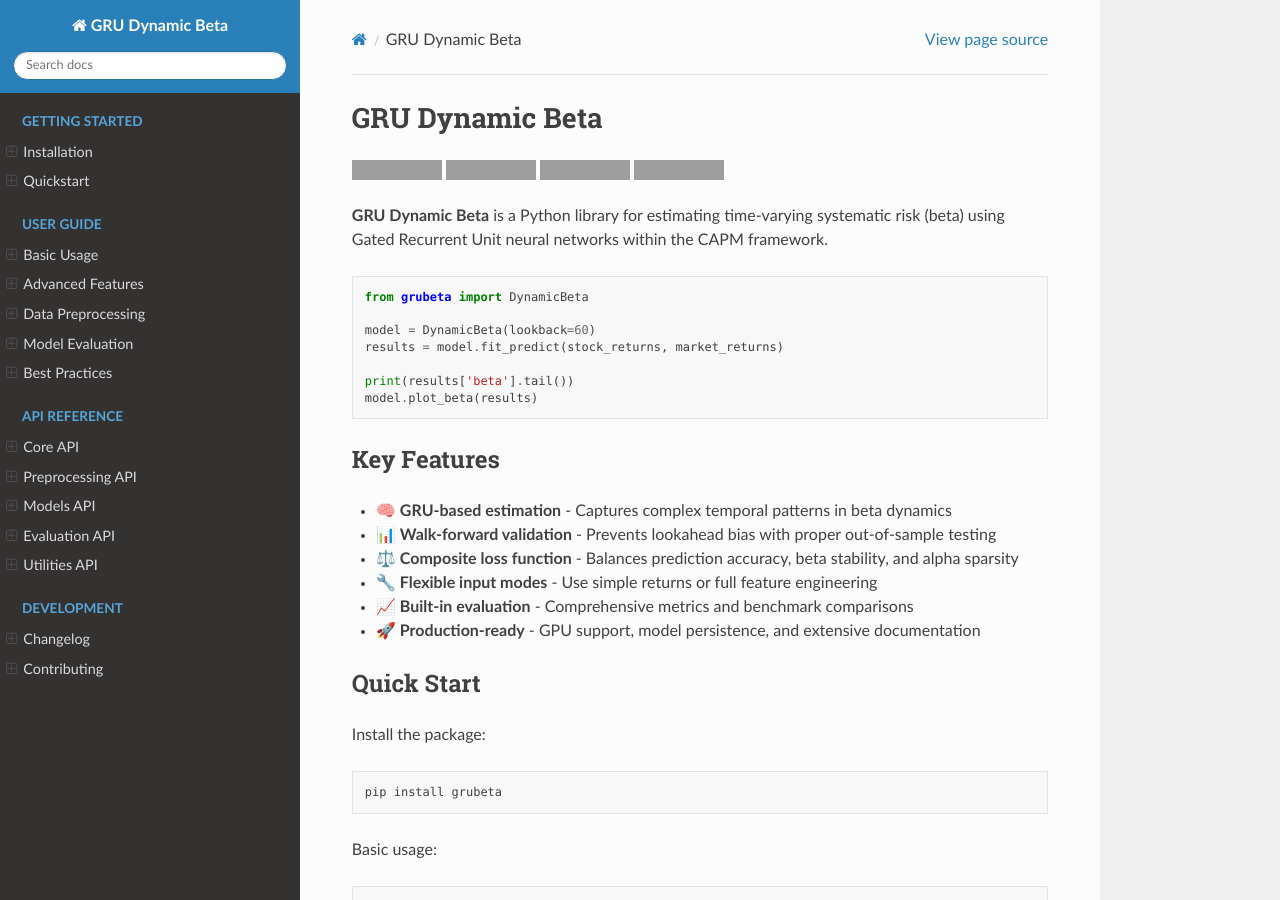
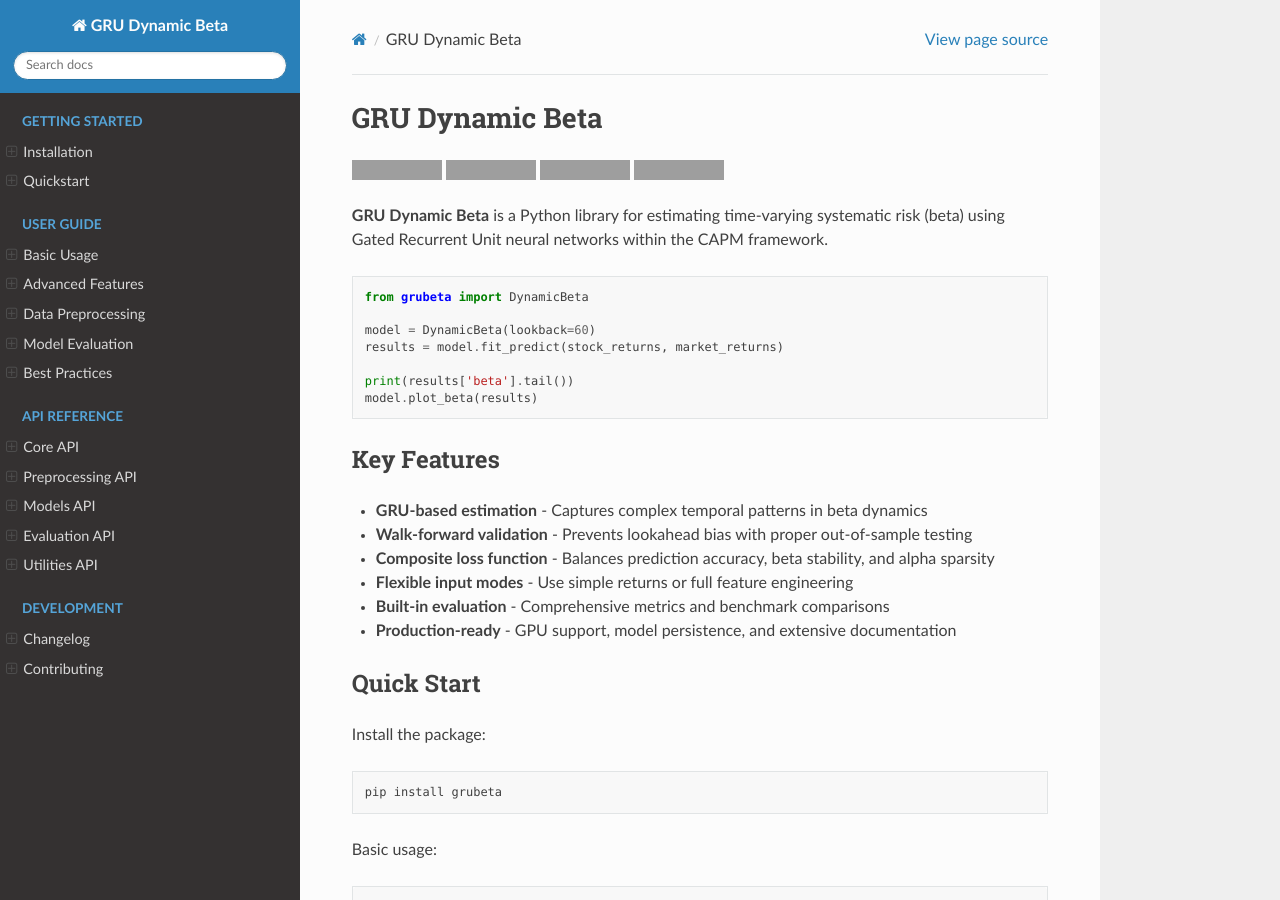
Before and after one commit to aslmylmz/grubeta, a Sphinx documentation site: the page built from docs/index.rst, in a window 1280 px wide and 900 px high. Built offline with Sphinx 7.4.7 and the Read the Docs theme 3.1.0, drawn with Linux system fonts in a browser that asks for light colours; grey boxes are pictures that could not be loaded.

Commit message:
Fix formatting of key features in documentation

```diff
--- a/docs/index.rst
+++ b/docs/index.rst
@@ -33,12 +33,12 @@ risk (beta) using Gated Recurrent Unit neural networks within the CAPM framework
 Key Features
 ------------
 
-* 🧠 **GRU-based estimation** - Captures complex temporal patterns in beta dynamics
-* 📊 **Walk-forward validation** - Prevents lookahead bias with proper out-of-sample testing
-* ⚖️ **Composite loss function** - Balances prediction accuracy, beta stability, and alpha sparsity
-* 🔧 **Flexible input modes** - Use simple returns or full feature engineering
-* 📈 **Built-in evaluation** - Comprehensive metrics and benchmark comparisons
-* 🚀 **Production-ready** - GPU support, model persistence, and extensive documentation
+* **GRU-based estimation** - Captures complex temporal patterns in beta dynamics
+* **Walk-forward validation** - Prevents lookahead bias with proper out-of-sample testing
+* **Composite loss function** - Balances prediction accuracy, beta stability, and alpha sparsity
+* **Flexible input modes** - Use simple returns or full feature engineering
+* **Built-in evaluation** - Comprehensive metrics and benchmark comparisons
+* **Production-ready** - GPU support, model persistence, and extensive documentation
 
 Quick Start
 -----------
```
